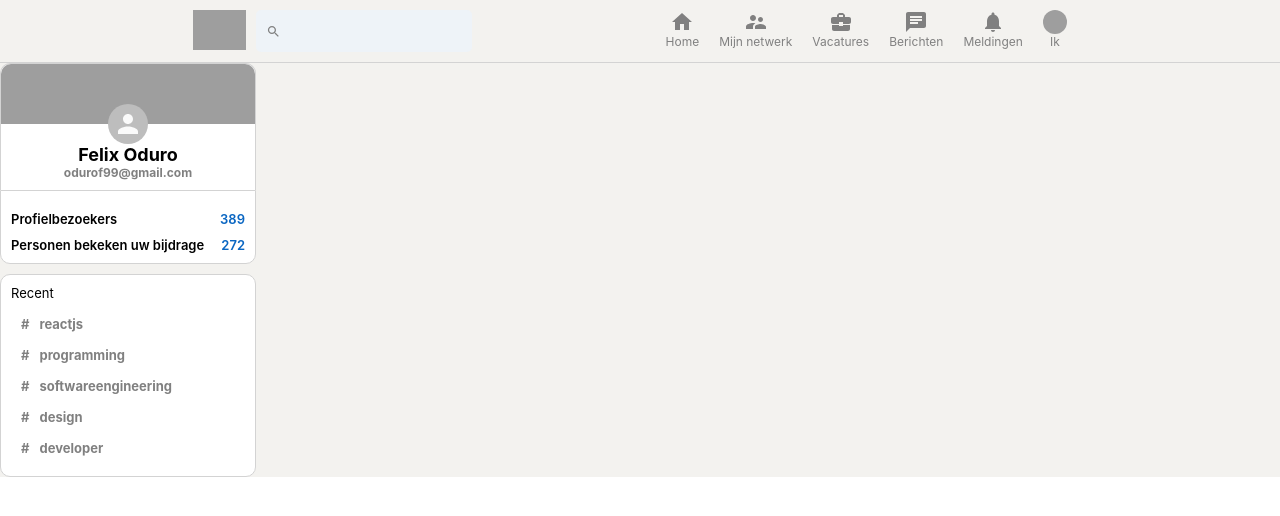
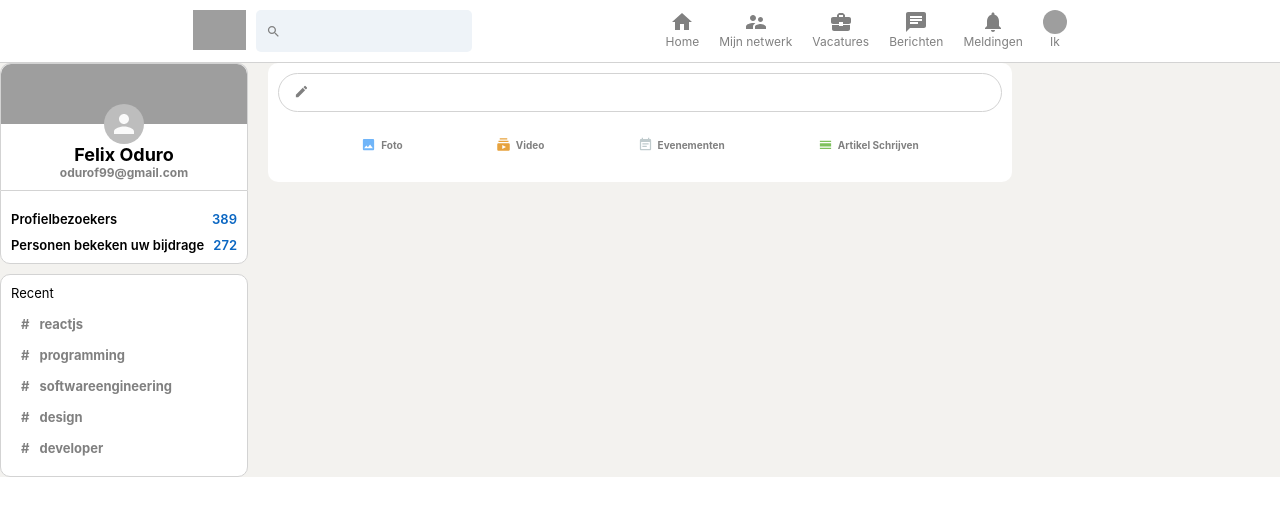
Before and after one commit to Kephass/linkedin-clone, a React (Create React App) app: page / in a window 1280 px wide. Shown: the top 516 px of the page. Built offline with nearby package versions, Linux system fonts and the light colour scheme; grey boxes are pictures that could not be loaded.

Commit message:
Feed: input section

```diff
--- a/src/App.js
+++ b/src/App.js
@@ -2,6 +2,7 @@
 import "./App.css";
 import Header from "./Header";
 import Sidebar from "./Sidebar";
+import Feed from "./Feed";
 
 function App() {
   return (
@@ -10,8 +11,7 @@
       {/* App content */}
       <div className="app__body">
         <Sidebar />
-
-        {/* Feed */}
+        <Feed />
         {/* Widgets */}
       </div>
     </div>
--- /dev/null
+++ b/src/Feed.css
@@ -0,0 +1,43 @@
+.feed {
+  flex: 0.6;
+  margin: 0 2rem;
+}
+
+.feed__inputContainer {
+  background-color: white;
+  padding: 1rem;
+  padding-bottom: 2rem;
+  border-radius: 1rem;
+  margin-bottom: 2rem;
+}
+
+.feed__input {
+  border: 1px solid lightgray;
+  border-radius: 3rem;
+  display: flex;
+  padding: 1rem;
+  color: gray;
+  padding-left: 1.5rem;
+}
+
+.feed__input > form {
+  display: flex;
+  width: 100%;
+}
+
+.feed__input > form > input {
+  border: none;
+  flex: 1;
+  margin-left: 1rem;
+  outline-width: 0;
+  font-weight: 600;
+}
+
+.feed__input > form > button {
+  display: none;
+}
+
+.feed__inputOptions {
+  display: flex;
+  justify-content: space-evenly;
+}
--- /dev/null
+++ b/src/Feed.js
@@ -0,0 +1,46 @@
+import React from "react";
+import "./Feed.css";
+import InputOption from "./InputOption";
+import CreateIcon from "@material-ui/icons/Create";
+import ImageIcon from "@material-ui/icons/Image";
+import SubscriptionsIcon from "@material-ui/icons/Subscriptions";
+import EventNoteIcon from "@material-ui/icons/EventNote";
+import CalendarViewDayIcon from "@material-ui/icons/CalendarViewDay";
+
+function Feed() {
+  return (
+    <div className="feed">
+      <div className="feed__inputContainer">
+        <div className="feed__input">
+          <CreateIcon />
+          <form>
+            <input type="text" />
+            <button type="submit">Send</button>
+          </form>
+        </div>
+        <div className="feed__inputOptions">
+          <InputOption Icon={ImageIcon} title="Foto" color="#70B5F9" />
+          <InputOption
+            Icon={SubscriptionsIcon}
+            title="Video"
+            color="#Video"
+            color="#E7A33E"
+          />
+          <InputOption
+            Icon={EventNoteIcon}
+            title="Evenementen"
+            color="#C0CBCD"
+          />
+          <InputOption
+            Icon={CalendarViewDayIcon}
+            title="Artikel Schrijven"
+            color="#7FC15E"
+          />
+        </div>
+      </div>
+      {/* Posts */}
+    </div>
+  );
+}
+
+export default Feed;
--- a/src/Header.css
+++ b/src/Header.css
@@ -4,6 +4,7 @@
   display: flex;
   justify-content: space-evenly;
   border-bottom: 0.1rem solid lightgray;
+  background-color: #fff;
   padding-top: 1rem;
   padding-bottom: 1rem;
   width: 100%;
--- /dev/null
+++ b/src/InputOption.css
@@ -0,0 +1,17 @@
+.inputOption {
+  display: flex;
+  align-items: center;
+  margin-top: 1.5rem;
+  color: gray;
+  padding: 1rem;
+  cursor: pointer;
+}
+
+.inputOption:hover {
+  background-color: whitesmoke;
+  border-radius: 1rem;
+}
+
+.inputOption > h4 {
+  margin-left: 0.5rem;
+}
--- /dev/null
+++ b/src/InputOption.js
@@ -0,0 +1,13 @@
+import React from "react";
+import "./InputOption.css";
+
+function InputOption({ Icon, title, color }) {
+  return (
+    <div className="inputOption">
+      <Icon style={{ color: color }} />
+      <h4>{title}</h4>
+    </div>
+  );
+}
+
+export default InputOption;
```
